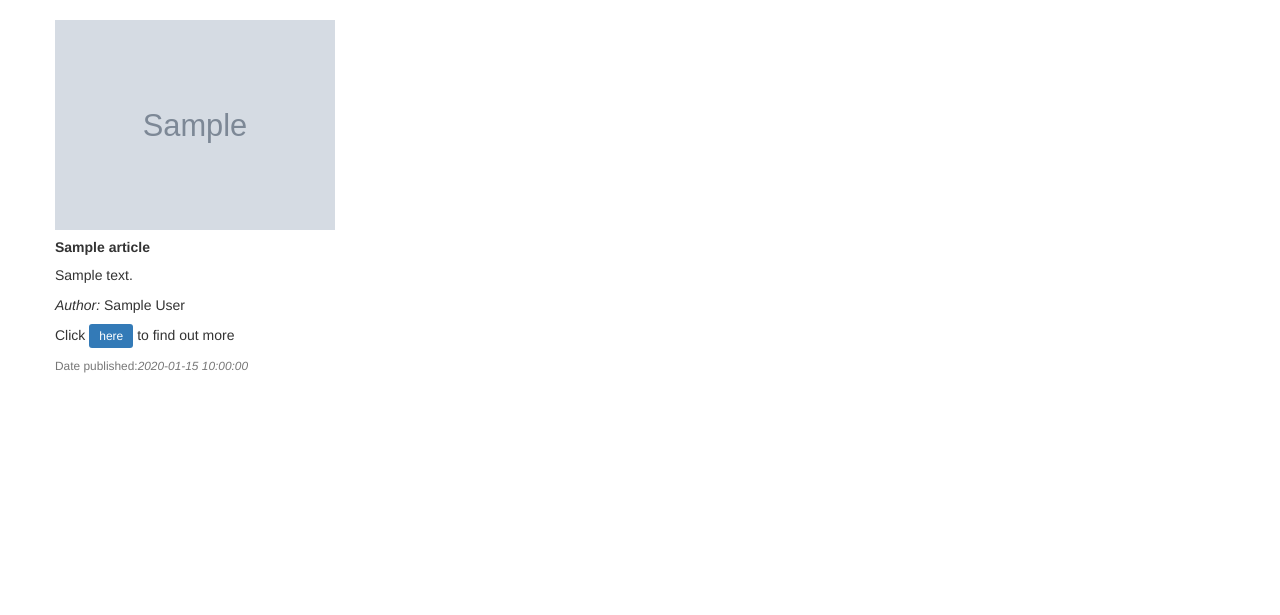
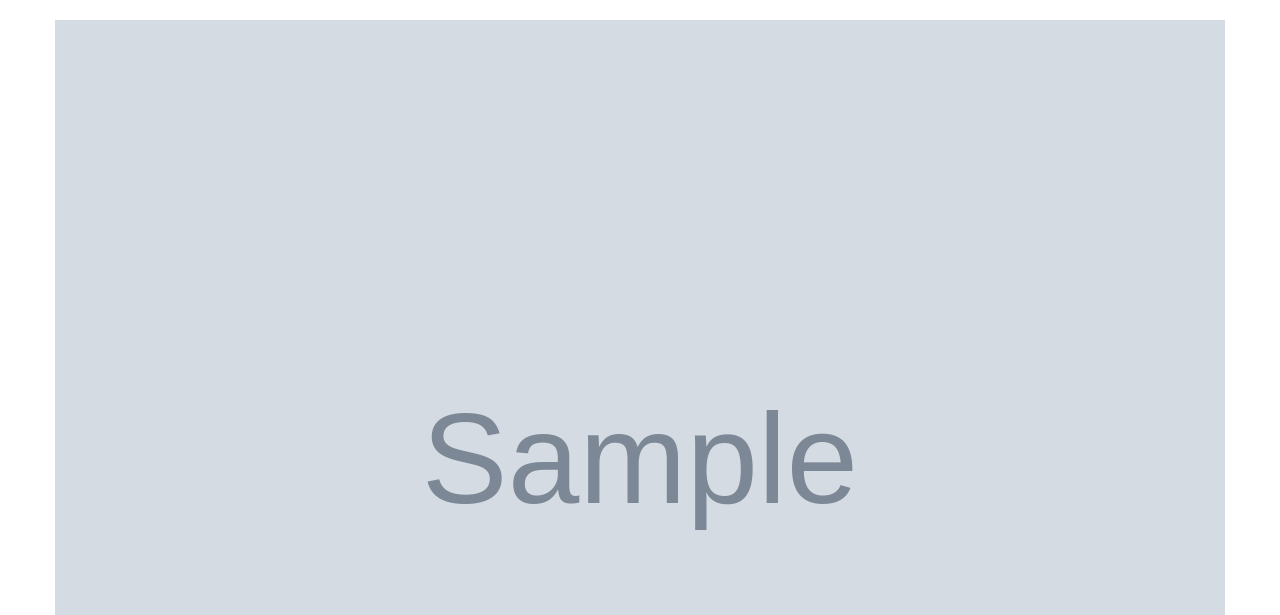
Before and after one commit to Kips-alih/News-Api, a Flask app: template app/templates/articles.html in a window 1280 px wide. Shown: the part 52-667 px from the top of the page. Before the commit the page ends 425 px from the top, so only its background shows below. Run offline with Flask 2, Linux system fonts and the light colour scheme; the template is opened without the code that fills it: most values are stand-ins (such as "Sample title", 1, 10 or a date in 2020); grey boxes marked "Sample" are stand-in pictures; some libraries are stand-ins or nearby versions.

Commit message:
Make changes

```diff
--- a/app/templates/articles.html
+++ b/app/templates/articles.html
@@ -13,10 +13,10 @@
 {% block content %}
   <div class="container">
     <div class="row">
-      <div class="col-6">
+      <div class="">
         {% for article in articles %}
 
-        <div class="card" style="width: 28rem;">
+        <div class="card">
           <img class="card-img-top" src="{{article.poster}}" alt="Card image cap" width=100%>
           <div class="card-body">
             <h5 class="card-title"><strong>{{article.title}}</strong></h5>
--- a/app/templates/macros.html
+++ b/app/templates/macros.html
@@ -1,7 +1,7 @@
 {% macro displaySourcesList(source_list) %}
 
     {% for source in source_list %}
-    <a class="btn-sm btn-success ms-5 mt-5" href="/articles/{{source.id}}">{{source.name}}</a>
+    <a id="source-name"  href="/articles/{{source.id}}">{{source.name}}</a>
     {% endfor %}
 
 {% endmacro %}
--- a/config.py
+++ b/config.py
@@ -7,6 +7,8 @@ class Config:
     NEWS_API_BASE_URL='https://newsapi.org/v2/top-headlines/{}?apiKey={}'
     ARTICLE_API_URL='https://newsapi.org/v2/top-headlines?sources={}&apiKey={}'
     NEWS_API_KEY = os.environ.get('NEWS_API_KEY')
+    SECRET_KEY = os.environ.get('SECRET_KEY')
+
 
 
 
```
